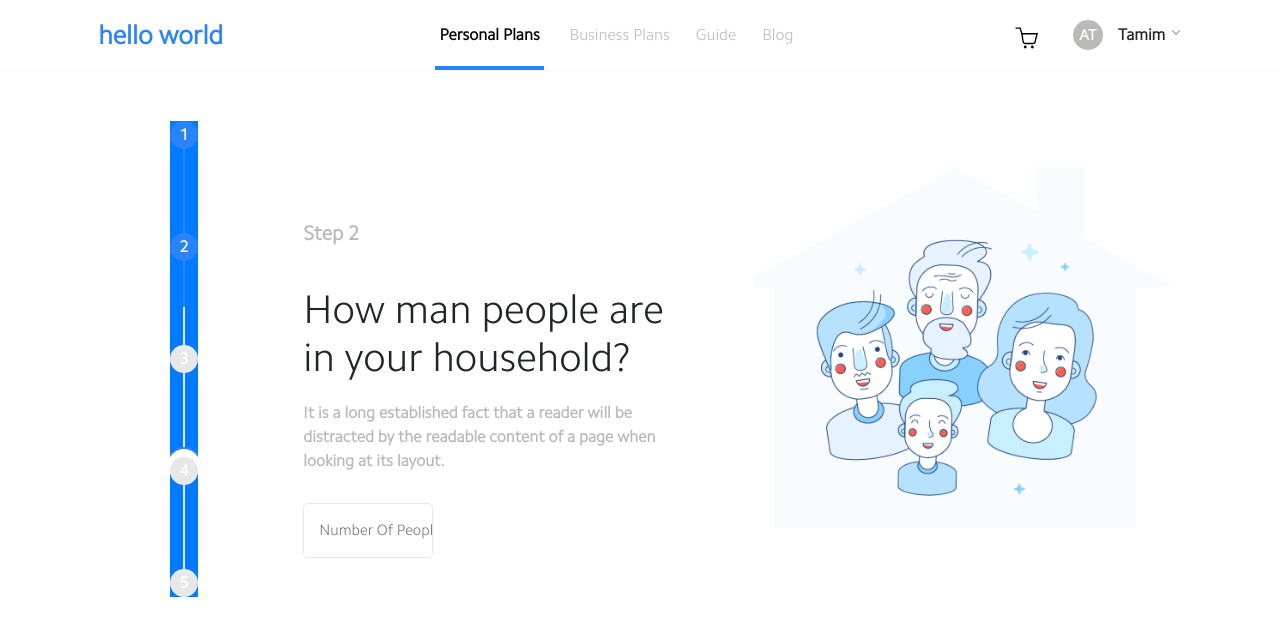
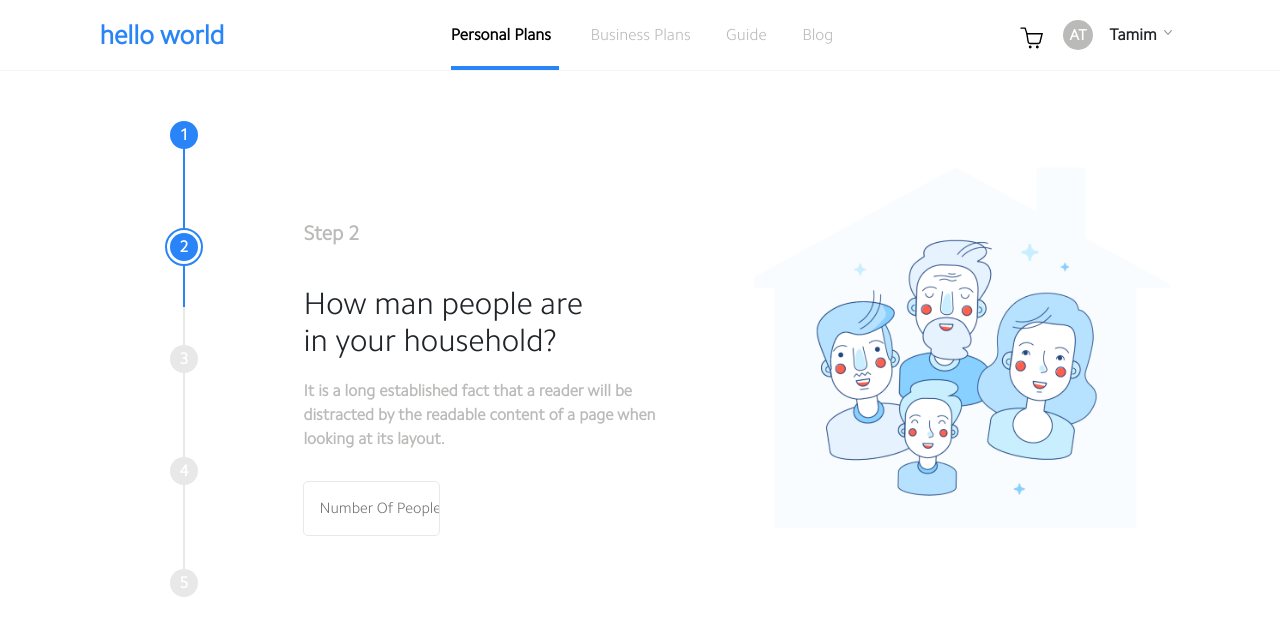
Before and after one commit to ATG-Tamim/vue-wizard, a Vue app: page /step-two in a window 1280 px wide. Shown: the top 636 px of the page. Built offline with nearby package versions, Linux system fonts and the light colour scheme.

Commit message:
Fix design issues

```diff
--- a/src/App.vue
+++ b/src/App.vue
@@ -2,7 +2,7 @@
   <headerSection/>
   <div class="flex position-relative">
     <progressBar :circlePosition="circlePosition"/>
-    <div>
+    <div class="w-100">
       <div class="white-space"></div>
       <router-view v-slot="{ Component }">
         <transition name="fade" mode="out-in">
--- a/src/assets/style/_components.scss
+++ b/src/assets/style/_components.scss
@@ -19,7 +19,7 @@ input[type="text"], input[type="number"] {
   }
 
   &.input-disable {
-    width: 36%;
+    width: 38%;
     border-radius: 5px;
     &:hover {
       border-radius: 5px;
@@ -61,13 +61,13 @@ button {
   font-size: 15px;
   cursor: pointer;
   font-weight: 400;
-  text-transform: uppercase;
-  border-radius: 0 5px 5px 0;
+  text-transform: uppercase !important;
+  border-radius: 0 5px 5px 0 !important;
   transition: width 5s ease;
   z-index: 1;
-  transition: transform .3s ease ;
+  transition: transform .3s ease !important;
   &.btn-disable {
-    transform: translateX(-120px);
+    transform: translateX(-128px);
   }
 
   &:focus {
@@ -76,7 +76,7 @@ button {
 }
 
 
-.btn-primary-outline {
+.custom-btn-primary-outline {
   width: 31%;
   border: 1px solid $textSecondary;
   color: $primary;
@@ -86,7 +86,7 @@ button {
   font-weight: 700;
   text-transform: uppercase;
   padding: 13px 0;
-  border-radius: 5px;
+  border-radius: 5px !important;
   transition: background .3s ease;
 
   &:hover {
@@ -94,13 +94,13 @@ button {
     color: $white !important;
   }
 
-  &.btn-primary {
+  &.custom-btn-primary {
     background: $primary !important;
     color: $white !important;
   }
 }
 
-.progress-bar {
+.custom-progress-bar {
 
   .outline-circle {
     animation-name: progress;
@@ -123,11 +123,11 @@ button {
   display: none !important;
 }
 
-.mt-3 {
+.custom-mt-3 {
   margin-top: 22px;
 }
 
-.mr-5 {
+.custom-custom-mr-1 {
   margin-right: 5px;
 }
 
@@ -140,30 +140,30 @@ button {
 }
 
 .step-three-transition, .step-three-se-transition {
-  transform: translate(0 , -30px);
-  transition: transform ease .5s;
+  transform: translate(0 , -30px) !important;
+  transition: transform ease .5s !important;
 }
 
 .step-three-transition, .step-three-se-transition:nth-child(2) {
-  transition-delay: .10s;
+  transition-delay: .10s !important;
 }
 .step-three-transition, .step-three-se-transition:nth-child(3) {
-  transition-delay: .16s;
+  transition-delay: .16s !important;
 }
 .step-three-transition, .step-three-se-transition:nth-child(4) {
-  transition-delay: .22s;
+  transition-delay: .22s !important;
 }
 
 .step-three-transition, .step-three-se-transition:nth-child(5) {
-  transition-delay: .26s;
+  transition-delay: .26s !important;
 }
 
 .step-three-transition, .step-three-se-transition:nth-child(6) {
-  transition-delay: .30s;
+  transition-delay: .30s !important;
 }
 
 .step-three-se-transition {
-  transform: translate(0, -100px)
+  transform: translate(0, -100px) !important;
 }
 
 .inp-icon {
--- a/src/assets/style/style.scss
+++ b/src/assets/style/style.scss
@@ -37,27 +37,16 @@ body {
   }
 
   .header {
-    width: 100%;
-    max-width: 100%;
-    display: flex;
-    justify-content: space-around;
     border-bottom: 1px solid #f6f6f6;
 
     .logo {
-      width: 10%;
       user-select: none;
-      display: flex;
-      align-items: center;
       font-size: 26px;
       font-weight: 700;
       color: $primary;
     }
 
     .header-links {
-      display: flex;
-      width: 30%;
-      align-items: center;
-      justify-content: space-around;
       font-weight: 400;
       cursor: pointer;
       user-select: none;
@@ -68,12 +57,8 @@ body {
         font-weight: bold;
         position: relative;
         padding: 23px 4px;
-        display: flex;
-        align-items: center;
-        justify-content: center;
 
         .active-line {
-          width: 100%;
           padding: 2px 0;
           background-color: $primary;
           position: absolute;
@@ -83,13 +68,7 @@ body {
     }
 
     .profile {
-      display: flex;
-      align-items: center;
-      justify-content: space-around;
-      width: 14%;
-
       .basket-icon {
-        width: 20%;
         margin-top: 13px;
 
         img {
@@ -98,19 +77,11 @@ body {
       }
 
       .profile-options {
-        display: flex;
-        align-items: center;
-        width: 60%;
-        justify-content: space-around;
-
         .profile-pic {
-          display: flex;
-          align-items: center;
-          justify-content: center;
           font-size: 15px;
           font-weight: 700;
-          width: 30px;
-          height: 30px;
+          width: 30px !important;
+          height: 30px !important;
           text-align: center;
           border-radius: 50%;
           color: $white;
@@ -132,7 +103,7 @@ body {
     }
   }
 
-  .progress-bar {
+  .custom-progress-bar {
     width: max-content;
     height: max-content;
     display: flex;
@@ -158,15 +129,15 @@ body {
     }
 
     .outline-circle {
-      width: 36px;
-      height: 36px;
+      width: 38px;
+      height: 38px;
       border: 2px solid $primary;
       position: absolute;
       border-radius: 50%;
       display: flex;
       align-items: center;
       justify-content: center;
-      @include transform(translate(0, -6px));
+      @include transform(translate(0, -5px));
       background-color: white;
       z-index: 2;
       transition: transform 400ms ease;
@@ -210,6 +181,7 @@ body {
   }
 
   .title {
+    font-size: 31px;
     margin-bottom: 20px;
     font-weight: 400;
   }
@@ -268,7 +240,7 @@ body {
 
     .step-three {
       width: 60%;
-
+      max-height: 436px;
       p {
         padding-right: 150px;
       }
@@ -302,12 +274,11 @@ body {
             div {
               width: 40%;
               display: flex;
-              justify-content: baseline;
 
               div:nth-child(1), div:nth-child(2) {
-                width: 40%;
-                display: flex;
-                justify-content: space-between;
+                width: 40% !important;
+                display: flex !important;
+                justify-content: space-between !important;
               }
             }
           }
@@ -317,6 +288,7 @@ body {
       label {
         font-weight: 700;
         font-size: 18px;
+        margin-bottom: 0;
       }
 
       input[type="text"] {
@@ -418,7 +390,7 @@ body {
       color: white;
     }
 
-    .btn-primary-outline {
+    .custom-btn-primary-outline {
       width: 13%;
       margin-top: 30px;
     }
--- a/src/components/Header.vue
+++ b/src/components/Header.vue
@@ -1,23 +1,23 @@
 <template>
-  <div class="header">
-    <div class="logo">
+  <div class="header col-12 d-flex align-items-center justify-content-around">
+    <div class="logo col-2">
       <div>hello world</div>
     </div>
-    <div class="header-links">
+    <div class="header-links col-4 d-flex align-items-center justify-content-between">
       <div class="active">
         <div>Personal Plans</div>
-        <div class="active-line"></div>
+        <div class="active-line col-12"></div>
       </div>
       <div>Business Plans</div>
       <div>Guide</div>
       <div>Blog</div>
     </div>
-    <div class="profile">
-      <div class="basket-icon">
+    <div class="profile col-2 d-flex align-items-center justify-content-space">
+      <div class="basket-icon col-1">
         <img src="./../assets/font-icons/basket.svg" alt />
       </div>
-      <div class="profile-options">
-        <div class="profile-pic">AT</div>
+      <div class="profile-options d-flex align-items-center col-11">
+        <div class="profile-pic col-2 d-flex align-items-center justify-content-center ml-3 mr-3">AT</div>
         <div class="profile-name">
           Tamim
           <img src="./../assets/font-icons/arrow-down.svg" alt />
--- a/src/components/ProgressBar.vue
+++ b/src/components/ProgressBar.vue
@@ -1,5 +1,5 @@
 <template>
-  <div class="progress-bar">
+  <div class="custom-progress-bar">
     <div class="outline-circle" ref="outlineCircle"></div>
     <div class="progress-line">
       <div class="active" ref="activeLine"></div>
@@ -84,27 +84,27 @@ export default {
       if (route.name == 'StepOne') {
         this.visitedSteps = [...new Set([...this.visitedSteps, 1])];
         // this.$refs.activeLine.style.height = '15%'
-        this.$refs.outlineCircle.style.transform = 'translate(0, -6px)'
+        this.$refs.outlineCircle.style.transform = 'translate(0, -5px)'
       }
       if (route.name == 'StepTwo') {
         this.visitedSteps = [...new Set([...this.visitedSteps, 1, 2])];
         // this.$refs.activeLine.style.height = '39%'
-        this.$refs.outlineCircle.style.transform = 'translate(0, 106px)';
+        this.$refs.outlineCircle.style.transform = 'translate(0, 107px)';
       }
       if (route.name == 'StepThree') {
         this.visitedSteps = [...new Set([...this.visitedSteps, 1, 2, 3])];
         // this.$refs.activeLine.style.height = '63%'
-        this.$refs.outlineCircle.style.transform = 'translate(0, 218px)'
+        this.$refs.outlineCircle.style.transform = 'translate(0, 219px)'
       }
       if (route.name == 'StepFour') {
         this.visitedSteps = [...new Set([...this.visitedSteps, 1, 2, 3, 4])];
         // this.$refs.activeLine.style.height = '85%'
-        this.$refs.outlineCircle.style.transform = 'translate(0, 330px)'
+        this.$refs.outlineCircle.style.transform = 'translate(0, 331px)'
       }
       if (route.name == 'StepFive') {
         this.visitedSteps = [...new Set([...this.visitedSteps, 1, 2, 3, 4, 5])];
         // this.$refs.activeLine.style.height = '100%'
-        this.$refs.outlineCircle.style.transform = 'translate(0, 442px)'
+        this.$refs.outlineCircle.style.transform = 'translate(0, 443px)'
       }
 
       localStorage.setItem('visitedSteps', JSON.stringify(this.visitedSteps));
--- a/src/views/Finished.vue
+++ b/src/views/Finished.vue
@@ -1,7 +1,7 @@
 <template>
   <div class="finished">
     <h1>Finished</h1>
-    <button class="btn-primary-outline" @click="home">Home</button>
+    <button class="custom-btn-primary-outline" @click="home">Home</button>
   </div>
 </template>
 
--- a/src/views/StepFive.vue
+++ b/src/views/StepFive.vue
@@ -7,12 +7,12 @@
         class="steps-para"
       >It is a long established fact that a reader will be distracted by the readable content of a page when looking at its layout.</p>
       <div class="inputForm">
-        <button class="btn-primary-outline mr-1" :class="btnSelectOne && 'btn-primary'" @click="btnOne">health</button>
-        <button class="btn-primary-outline mr-1" :class="btnSelectTwo && 'btn-primary'" @click="btnTwo">dental</button>
-        <button class="btn-primary-outline" :class="btnSelectThree && 'btn-primary'" @click="btnThree">vision</button>
+        <button class="custom-btn-primary-outline mr-1" :class="btnSelectOne && 'custom-btn-primary'" @click="btnOne">health</button>
+        <button class="custom-btn-primary-outline mr-1" :class="btnSelectTwo && 'custom-btn-primary'" @click="btnTwo">dental</button>
+        <button class="custom-btn-primary-outline" :class="btnSelectThree && 'custom-btn-primary'" @click="btnThree">vision</button>
       </div>
       <div>
-        <button class="btn-primary-outline btn-primary mt-3" @click="nextStep">
+        <button class="custom-btn-primary-outline custom-btn-primary custom-mt-3" @click="nextStep">
           Search
           <span>
             <img src="./../assets/font-icons/arrow-left.svg" alt />
--- a/src/views/StepThree.vue
+++ b/src/views/StepThree.vue
@@ -29,7 +29,7 @@
           </div>
         </transition>
       </div>
-      <div v-if="inputCheckedYes || inputCheckedNo" class="input-form step-three mt-3 form-item" :class="[(inputCheckedYes || inputCheckedNo) && 'step-three-transition', (seInputCheckedYes || seInputCheckedNo) && 'step-three-se-transition']">
+      <div v-if="inputCheckedYes || inputCheckedNo" class="input-form step-three custom-mt-3 form-item" :class="[(inputCheckedYes || inputCheckedNo) && 'step-three-transition', (seInputCheckedYes || seInputCheckedNo) && 'step-three-se-transition']">
         <transition name="fade" appear>
           <div class="second-input">
             <label>Age of Person 2</label>
@@ -52,32 +52,32 @@
           </div>
         </transition>
       </div>
-      <div v-if="seInputCheckedYes || seInputCheckedNo" class="input-form-second step-three mt-3" :class="[(inputCheckedYes || inputCheckedNo) && 'step-three-transition', (seInputCheckedYes || seInputCheckedNo) && 'step-three-se-transition']">
+      <div v-if="seInputCheckedYes || seInputCheckedNo" class="input-form-second step-three custom-mt-3" :class="[(inputCheckedYes || inputCheckedNo) && 'step-three-transition', (seInputCheckedYes || seInputCheckedNo) && 'step-three-se-transition']">
         <transition name="fade" appear>
-          <div class="first-input-check mt-3 form-item">
+          <div class="first-input-check custom-mt-3 form-item">
             <label>Is anyone in your household pregnant?</label>
             <div>
               <div>
-                <input id="th-yes" type="checkbox" class="mr-5 ml-mines-5" @change="thInputCheckedNo = !thInputCheckedYes" v-model="thInputCheckedYes"/>
+                <input id="th-yes" type="checkbox" class="custom-custom-mr-1 ml-mines-5" @change="thInputCheckedNo = !thInputCheckedYes" v-model="thInputCheckedYes"/>
                 <label for="th-yes">Yes</label>
               </div>
               <div>
-                <input id="th-no" type="checkbox" class="mr-5 ml-mines-5" @change="thInputCheckedYes = !thInputCheckedNo" v-model="thInputCheckedNo"/>
+                <input id="th-no" type="checkbox" class="custom-custom-mr-1 ml-mines-5" @change="thInputCheckedYes = !thInputCheckedNo" v-model="thInputCheckedNo"/>
                 <label for="th-no">No</label>
               </div>
             </div>
           </div>
         </transition>
         <transition name="fade" appear>
-          <div v-if="thInputCheckedYes || thInputCheckedNo" class="second-input-check mt-3 form-item">
+          <div v-if="thInputCheckedYes || thInputCheckedNo" class="second-input-check custom-mt-3 form-item">
             <label>Is anyone in your household blind or disabled?</label>
             <div>
               <div>
-                <input id="fo-yes" type="checkbox" class="mr-5 ml-mines-5" @change="changeDisabled" v-model="foInputCheckedYes"/>
+                <input id="fo-yes" type="checkbox" class="custom-custom-mr-1 ml-mines-5" @change="changeDisabled" v-model="foInputCheckedYes"/>
                 <label for="fo-yes">Yes</label>
               </div>
               <div>
-                <input id="fo-no" type="checkbox" class="mr-5 ml-mines-5" @change="changeEnable" v-model="foInputCheckedNo"/>
+                <input id="fo-no" type="checkbox" class="custom-custom-mr-1 ml-mines-5" @change="changeEnable" v-model="foInputCheckedNo"/>
                 <label for="fo-no">No</label>
               </div>
             </div>
```
